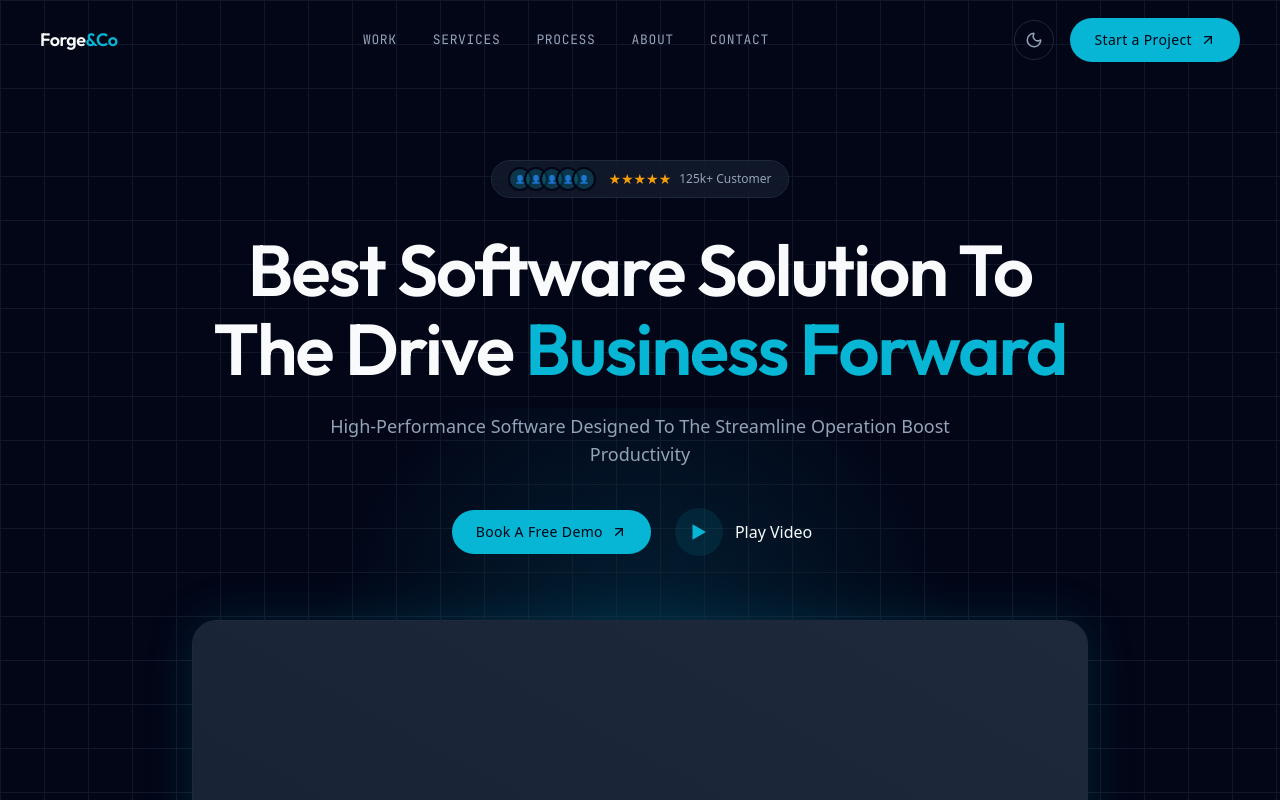
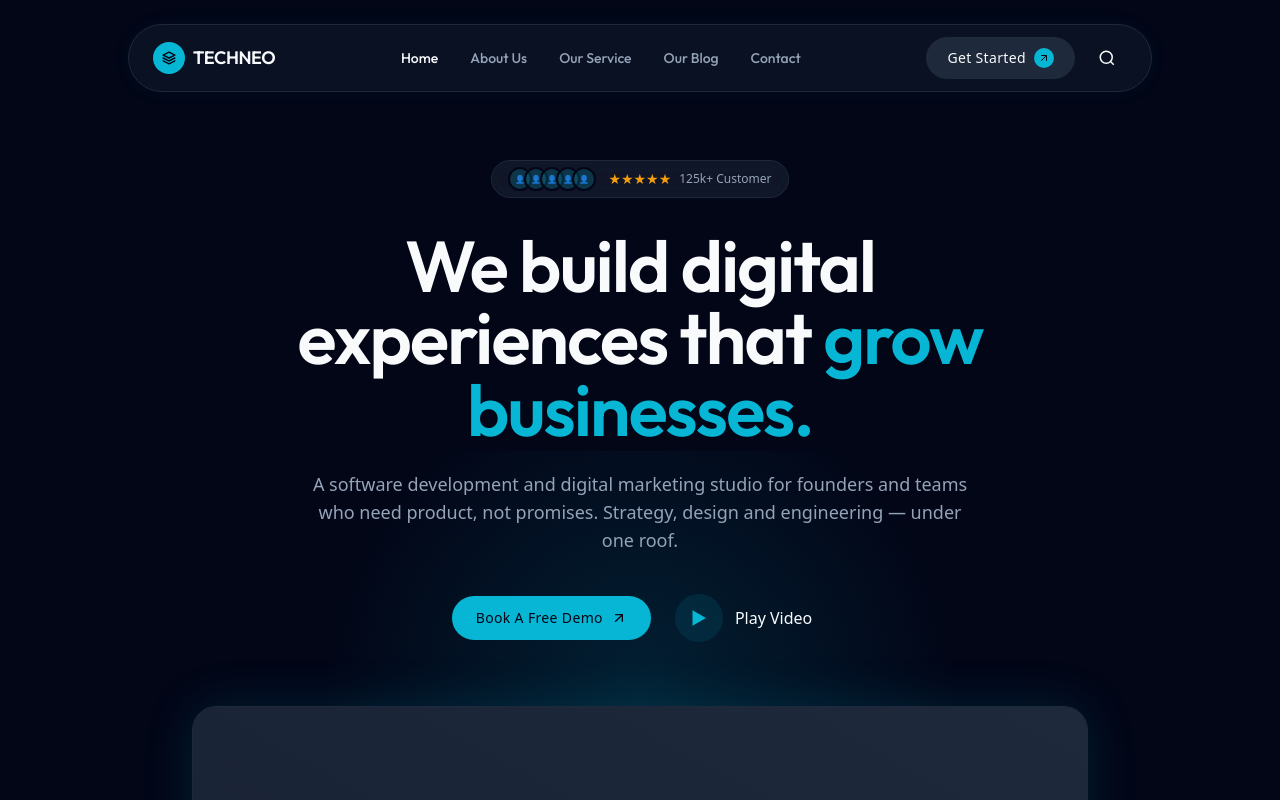
Before and after one commit to Abdulrehmanshabir/forge-agency-website, a Next.js app: page / in a window 1280 px wide. Shown: the top 800 px of the page. Built offline with nearby package versions, Linux system fonts and the light colour scheme.

Commit message:
fix: redesign navbar, update fonts, revert hero text and remove grid

```diff
--- a/app/globals.css
+++ b/app/globals.css
@@ -23,7 +23,7 @@
   --color-primary-dim: var(--primary-dim);
   --color-amber: var(--amber);
   --font-display: var(--font-outfit);
-  --font-body: var(--font-jakarta);
+  --font-body: var(--font-outfit);
   --font-mono: var(--font-jetbrains);
 }
 
--- a/components/Hero.tsx
+++ b/components/Hero.tsx
@@ -8,9 +8,7 @@ import MagneticButton from "./MagneticButton";
 export default function Hero() {
   return (
     <section className="relative min-h-[100svh] flex flex-col items-center justify-center overflow-hidden pt-32 pb-16 md:pt-40">
-      {/* Background with Grid and Glowing Orbs */}
-      <div className="absolute inset-0 bg-grid pointer-events-none opacity-50 mask-image:linear-gradient(to_bottom,white,transparent)" />
-
+      {/* Background with Glowing Orbs (Grid Removed) */}
       <div className="absolute inset-0 overflow-hidden pointer-events-none">
         <div className="bg-glow" />
       </div>
@@ -40,10 +38,10 @@ export default function Hero() {
           initial={{ opacity: 0, y: 24 }}
           animate={{ opacity: 1, y: 0 }}
           transition={{ duration: 0.7, delay: 0.1 }}
-          className="font-display font-semibold text-5xl md:text-6xl lg:text-7xl tracking-tight leading-[1.1] max-w-4xl"
+          className="font-display font-semibold text-[11vw] leading-[1] md:text-6xl lg:text-7xl tracking-tight max-w-4xl"
         >
-          Best Software Solution To <br />
-          The Drive <span className="text-primary">Business Forward</span>
+          We build digital<br />
+          experiences that <span className="text-primary">grow businesses.</span>
         </motion.h1>
 
         {/* Subheadline */}
@@ -53,7 +51,7 @@ export default function Hero() {
           transition={{ duration: 0.6, delay: 0.2 }}
           className="mt-6 text-base md:text-lg text-muted max-w-2xl"
         >
-          High-Performance Software Designed To The Streamline Operation Boost Productivity
+          A software development and digital marketing studio for founders and teams who need product, not promises. Strategy, design and engineering — under one roof.
         </motion.p>
 
         {/* Buttons */}
--- a/components/Navbar.tsx
+++ b/components/Navbar.tsx
@@ -41,42 +41,41 @@ export default function Navbar() {
   return (
     <>
       <header
-        className={`fixed top-0 inset-x-0 z-50 transition-all duration-300 ${
-          scrolled ? "bg-ink/85 backdrop-blur-md border-b border-line" : "bg-transparent"
-        }`}
+        className={`fixed top-6 inset-x-0 z-50 flex justify-center px-6 transition-all duration-300`}
       >
-        <nav className="mx-auto max-w-7xl flex items-center justify-between px-6 md:px-10 h-20">
-          <a href="/" data-cursor-hover className="font-display font-semibold text-lg tracking-tight">
-            Forge<span className="text-primary">&amp;Co</span>
+        <nav className="w-full max-w-5xl flex items-center justify-between px-6 py-3 rounded-full bg-panel/70 backdrop-blur-md border border-line shadow-[0_0_20px_rgba(6,182,212,0.05)]">
+          {/* Logo */}
+          <a href="/" data-cursor-hover className="flex items-center gap-2 font-display font-semibold text-lg tracking-tight">
+            <div className="w-8 h-8 rounded-full bg-primary flex items-center justify-center text-ink">
+              <svg width="14" height="14" viewBox="0 0 24 24" fill="none" stroke="currentColor" strokeWidth="2.5" strokeLinecap="round" strokeLinejoin="round"><path d="M12 2L2 7l10 5 10-5-10-5z"/><path d="M2 17l10 5 10-5"/><path d="M2 12l10 5 10-5"/></svg>
+            </div>
+            TECHNEO
           </a>
 
-          <ul className="hidden md:flex items-center gap-9 font-mono text-[13px] uppercase tracking-wider text-muted">
-            {nav.map((item) => (
-              <li key={item.href}>
-                <a
-                  href={item.href}
-                  data-cursor-hover
-                  className="focus-ring hover:text-primary transition-colors relative py-1"
-                >
-                  {item.label}
-                </a>
-              </li>
-            ))}
+          {/* Center Links */}
+          <ul className="hidden md:flex items-center gap-8 font-body text-sm font-medium text-muted">
+            <li><a href="/" className="hover:text-primary transition-colors text-fg">Home</a></li>
+            <li><a href="/about" className="hover:text-primary transition-colors">About Us</a></li>
+            <li><a href="/services" className="hover:text-primary transition-colors">Our Service</a></li>
+            <li><a href="/blog" className="hover:text-primary transition-colors">Our Blog</a></li>
+            <li><a href="/contact" className="hover:text-primary transition-colors">Contact</a></li>
           </ul>
 
-          <div className="hidden md:flex items-center gap-4">
-            <ThemeToggle />
-            <MagneticButton href="/contact">
-              Start a Project <ArrowUpRight size={16} />
-            </MagneticButton>
-          </div>
+          {/* Right section */}
+          <div className="flex items-center gap-4">
+            <div className="hidden md:flex items-center gap-3">
+              <a href="/contact" className="focus-ring inline-flex items-center gap-2 rounded-full px-5 py-2.5 font-medium text-sm tracking-wide bg-panel-2 text-fg hover:bg-line transition-colors border border-line">
+                Get Started <div className="w-5 h-5 rounded-full bg-primary flex items-center justify-center text-ink"><ArrowUpRight size={12} /></div>
+              </a>
+              <button className="w-10 h-10 rounded-full flex items-center justify-center text-fg hover:text-primary hover:bg-panel-2 transition-colors">
+                <svg width="18" height="18" viewBox="0 0 24 24" fill="none" stroke="currentColor" strokeWidth="2"><circle cx="11" cy="11" r="8"/><path d="m21 21-4.3-4.3"/></svg>
+              </button>
+            </div>
 
-          <div className="flex items-center gap-4 md:hidden">
-            <ThemeToggle />
             <button
               aria-label="Open menu"
               onClick={() => setOpen(true)}
-              className="focus-ring p-2 -mr-2 text-fg"
+              className="focus-ring p-2 -mr-2 text-fg md:hidden"
             >
               <Menu size={26} />
             </button>
```
